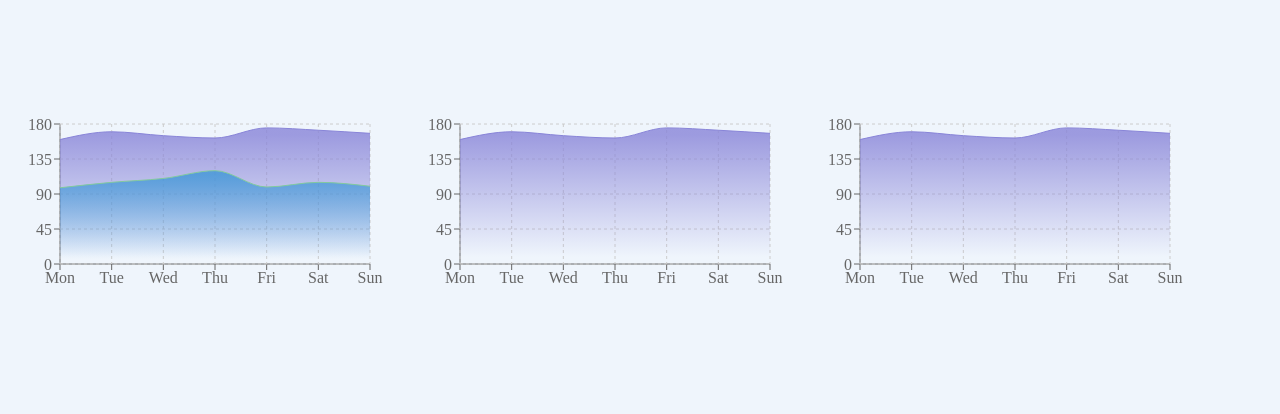
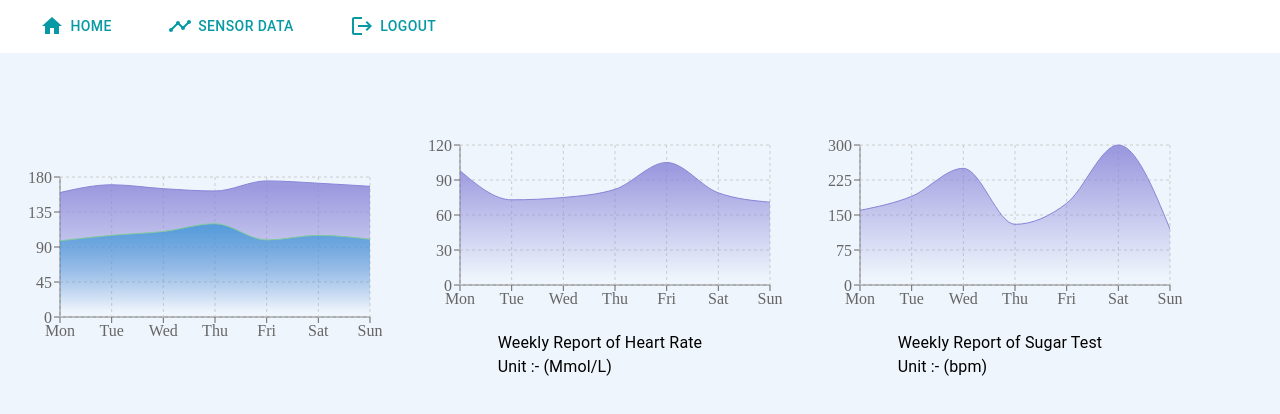
Before and after one commit to 0xajinkya/CRES_10_BITLORDS_CRESCENDO2K23_CLIENT, a Next.js app: page /sensorData in a window 1280 px wide. Shown: the top 414 px of the page. Built offline with nearby package versions, Linux system fonts and the light colour scheme; what @badrap/bar-of-progress would draw is missing.

Commit message:
sensor data page updated

```diff
--- a/components/Patient/Graph/Heart/index.jsx
+++ b/components/Patient/Graph/Heart/index.jsx
@@ -1,49 +1,50 @@
 import React from 'react'
 import { Area, AreaChart, CartesianGrid, Tooltip, XAxis, YAxis } from 'recharts'
-import { Box } from '@mui/material';
+import { Box, Typography } from '@mui/material';
+
 
 const Index = () => {
 
     const data = [
         {
             "name": "Mon",
-            "sys": 160,
+            "bpm": 98,
             //   "dia": 98,
             //"amt": 2400
         },
         {
             "name": "Tue",
-            "sys": 170,
+            "bpm": 73,
             //   "dia": 105,
             //"amt": 2210
         },
         {
             "name": "Wed",
-            "sys": 165,
+            "bpm": 75,
             //   "dia": 110,
             //"amt": 2290
         },
         {
             "name": "Thu",
-            "sys": 162,
+            "bpm": 82,
             //   "dia": 120,
             //"amt": 2000
         },
         {
             "name": "Fri",
-            "sys": 175,
+            "bpm": 105,
             //   "dia": 99,
             //"amt": 2181
         },
         {
             "name": "Sat",
-            "sys": 172,
+            "bpm": 79,
             //   "dia": 105,
             //"amt": 2500
         },
         {
             "name": "Sun",
-            "sys": 168,
+            "bpm": 71,
             //   "dia": 100,
             //"amt": 2100
         }
@@ -69,9 +70,33 @@ const Index = () => {
                 <YAxis />
                 <CartesianGrid strokeDasharray="3 3" />
                 <Tooltip />
-                <Area type="monotone" dataKey="sys" stroke="#8884d8" fillOpacity={1} fill="url(#colorsys)" />
-                <Area type="monotone" dataKey="dia" stroke="#82ca9d" fillOpacity={1} fill="url(#colordia)" />
+                <Area type="monotone" dataKey="bpm" stroke="#8884d8" fillOpacity={1} fill="url(#colorsys)" />
+                {/* <Area type="monotone" dataKey="dia" stroke="#82ca9d" fillOpacity={1} fill="url(#colordia)" /> */}
             </AreaChart>
+
+
+            <Box
+                sx={{
+                    display: 'flex',
+                    justifyContent: 'center',
+                    alignItems: 'center',
+                    mt: 2,
+                }}
+            >
+
+                <Typography
+
+
+
+                >
+
+                        Weekly Report of Heart Rate
+                        <br />
+
+                        Unit :-  (Mmol/L)
+                    </Typography>
+            </Box>
+
         </Box>
     )
 }
--- a/components/Patient/Graph/Sugar/index.jsx
+++ b/components/Patient/Graph/Sugar/index.jsx
@@ -1,49 +1,49 @@
 import React from 'react'
 import { Area, AreaChart, CartesianGrid, Tooltip, XAxis, YAxis } from 'recharts'
-import { Box } from '@mui/material';
+import { Box, Typography } from '@mui/material';
 
 const Index = () => {
 
     const data = [
         {
             "name": "Mon",
-            "sys": 160,
+            "Mmol/L": 160,
             //   "dia": 98,
             //"amt": 2400
         },
         {
             "name": "Tue",
-            "sys": 170,
+            "Mmol/L": 190,
             //   "dia": 105,
             //"amt": 2210
         },
         {
             "name": "Wed",
-            "sys": 165,
+            "Mmol/L": 250,
             //   "dia": 110,
             //"amt": 2290
         },
         {
             "name": "Thu",
-            "sys": 162,
+            "Mmol/L": 130,
             //   "dia": 120,
             //"amt": 2000
         },
         {
             "name": "Fri",
-            "sys": 175,
+            "Mmol/L": 175,
             //   "dia": 99,
             //"amt": 2181
         },
         {
             "name": "Sat",
-            "sys": 172,
+            "Mmol/L": 300,
             //   "dia": 105,
             //"amt": 2500
         },
         {
             "name": "Sun",
-            "sys": 168,
+            "Mmol/L": 120,
             //   "dia": 100,
             //"amt": 2100
         }
@@ -52,6 +52,7 @@ const Index = () => {
     return (
         <Box
             mt={1}
+            // sx={{backgroundColor:'black'}}
         >
             <AreaChart width={400} height={180} data={data}
                 margin={{ top: 10, right: 30, left: 0, bottom: 0 }}>
@@ -69,9 +70,35 @@ const Index = () => {
                 <YAxis />
                 <CartesianGrid strokeDasharray="3 3" />
                 <Tooltip />
-                <Area type="monotone" dataKey="sys" stroke="#8884d8" fillOpacity={1} fill="url(#colorsys)" />
-                <Area type="monotone" dataKey="dia" stroke="#82ca9d" fillOpacity={1} fill="url(#colordia)" />
+                <Area type="monotone" dataKey="Mmol/L" stroke="#8884d8" fillOpacity={1} fill="url(#colorsys)" />
+                {/* <Area type="monotone" dataKey="dia" stroke="#82ca9d" fillOpacity={1} fill="url(#colordia)" /> */}
             </AreaChart>
+
+
+
+            <Box
+                sx={{
+                    display: 'flex',
+                    justifyContent: 'center',
+                    alignItems: 'center',
+                    mt: 2,
+                }}
+            >
+
+                <Typography
+
+
+
+                >
+
+                        Weekly Report of Sugar Test
+                        <br />
+
+                        Unit :-  (bpm)
+
+                    </Typography>
+            </Box>
+
         </Box>
     )
 }
--- a/components/Patient/Landing/Main/Card/NextAppointment/index.jsx
+++ b/components/Patient/Landing/Main/Card/NextAppointment/index.jsx
@@ -111,7 +111,7 @@ const Index = () => {
                     sx={{
                         border: '1px solid #089aa4',
                         color: '#089aa4',
-                        width: '50%',
+                        width: '70%',
                         ":hover": {
                             backgroundColor: '#089aa4',
                             color: 'white'
--- a/pages/sensorData.jsx
+++ b/pages/sensorData.jsx
@@ -1,9 +1,13 @@
 import React from 'react'
 import { Area, AreaChart, CartesianGrid, Tooltip, XAxis, YAxis } from 'recharts'
-import { Box } from '@mui/material';
+import { Box, Button } from '@mui/material';
 // import Heart from '../components/Patient/Graph/Heart'
 import Heart from '../components/Patient/Graph/Heart';
 import Sugar from '../components/Patient/Graph/Sugar';
+import { Home, Logout, Timeline } from '@mui/icons-material';
+import { useRouter } from 'next/router';
+
+
 
 const Index = () => {
 
@@ -51,8 +55,52 @@ const Index = () => {
       //"amt": 2100
     }
   ]
+  const router = useRouter();
+  return (
+    <Box>
+      <Box
+            sx={{
+              backgroundColor: 'white',
+              // borderRadius: '20px',
+              display: 'flex',
+              flexDirection: 'row',
+              alignItems: 'flex-start',
+              paddingLeft: '2.5vw',
+              gap: '5vh',
+              paddingY: '1vh'
+            }}
+          >
+            <Button
+              sx={{
+                color: '#089AA4',
 
-  return (
+
+              }}
+              onClick={() => router.push('/')}
+            >
+              <Home sx={{ marginRight:'0.5vw'}} />
+              Home
+            </Button>
+
+            <Button
+              sx={{
+                color: '#089AA4'
+              }}
+              onClick={() => router.push('/sensorData')}
+            >
+              <Timeline  sx={{ marginRight:'0.5vw'}}/>
+              Sensor Data
+            </Button>
+            <Button
+              sx={{
+                color: '#089AA4'
+              }}
+              onClick={() => {localStorage.removeItem('patient');router.push('/authenticate')}}
+            >
+              <Logout sx={{ marginRight:'0.5vw'}} />
+              Logout
+            </Button>
+          </Box>
     <Box
 
     sx={{
@@ -92,7 +140,15 @@ const Index = () => {
       </Box>
       <Box>
         < Sugar/>
+
       </Box>
+
+    </Box>
+
+
+
+
+
     </Box>
   )
 }
```
